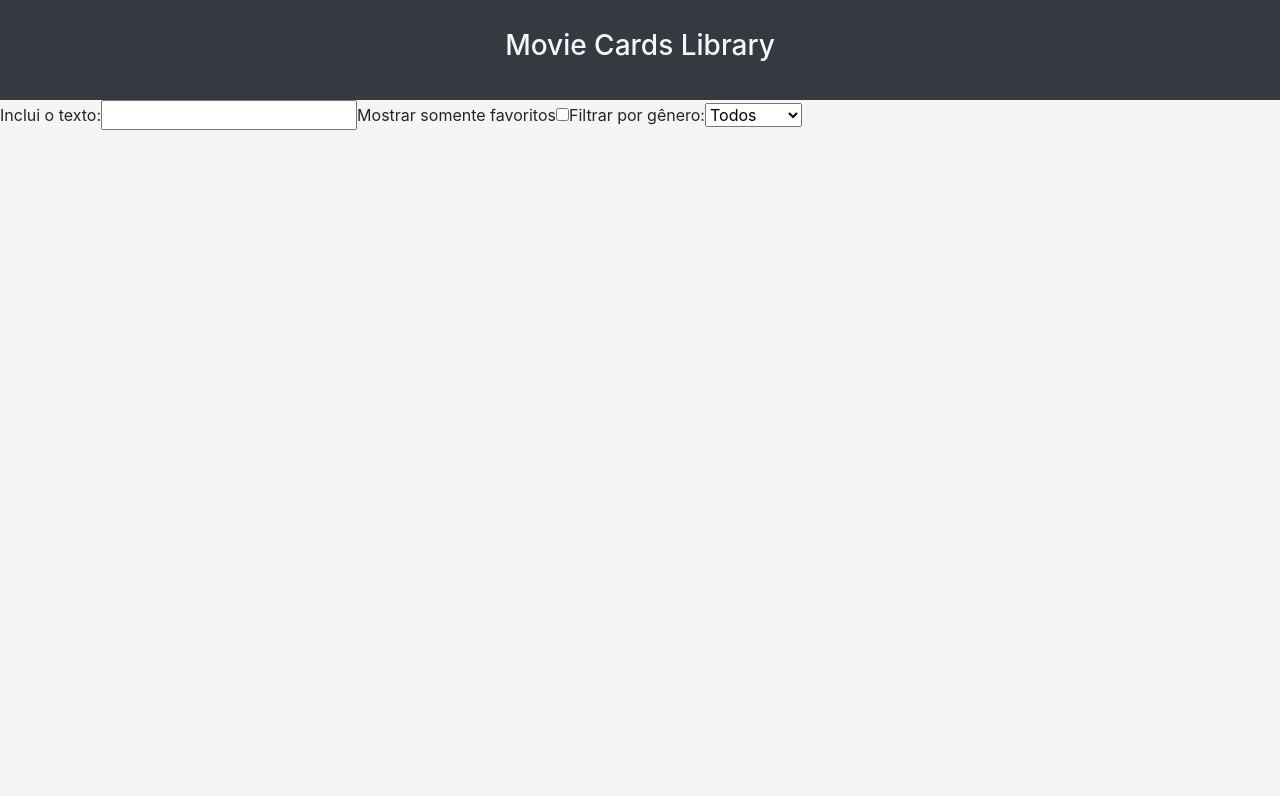
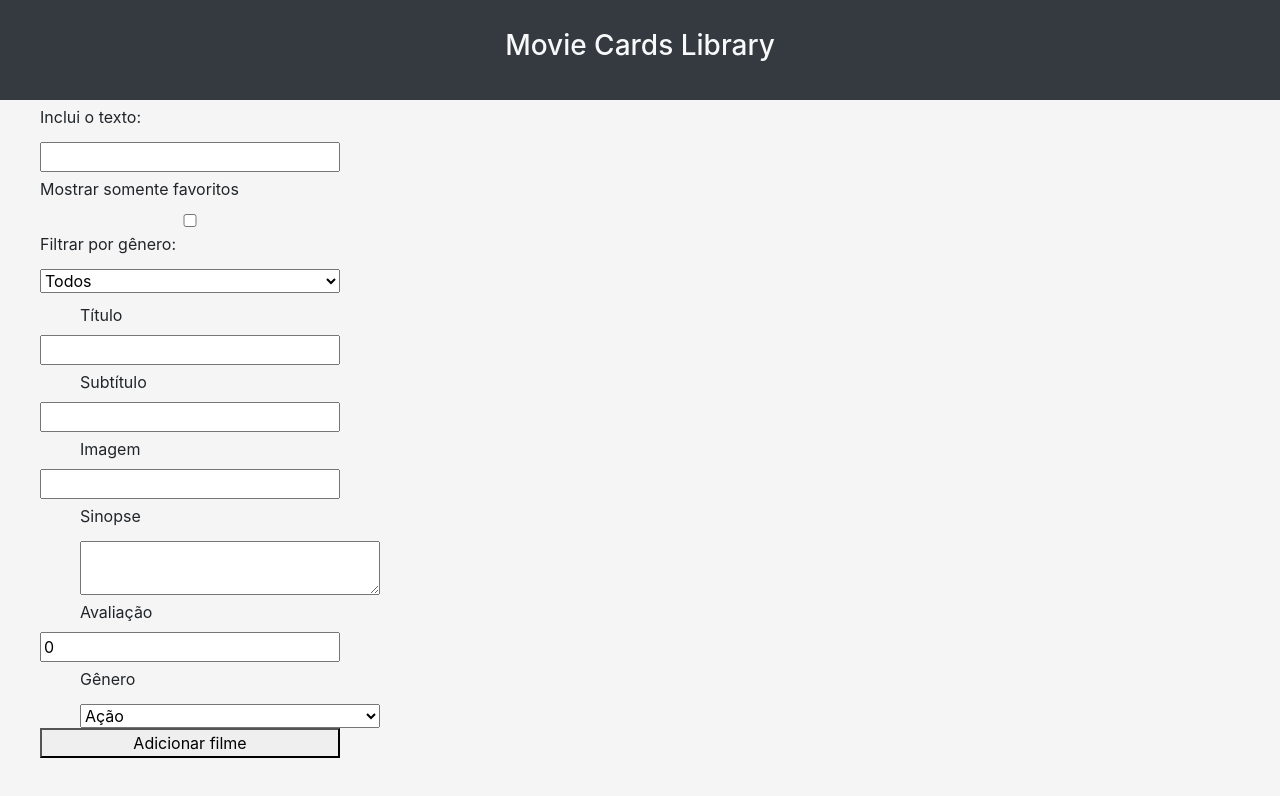
Before and after one commit to tryber/sd-04-block12-project-movie-card-library-stateful, a React (Create React App) app: page / in a window 1280 px wide. Shown: the top 796 px of the page. Built offline with nearby package versions, Linux system fonts and the light colour scheme.

Commit message:
so pra ver de quale

```diff
--- a/src/App.css
+++ b/src/App.css
@@ -81,3 +81,14 @@ body {
   justify-content: flex-end;
   padding: 12px 20px;
 }
+
+.addMovie, .searchBar {
+  display: flex;
+  flex-direction: column;
+}
+
+.addMovie, .searchBar input, textarea, label, select {
+  margin-left: 40px;
+  margin-top: 5px;
+  width: 300px;
+}
--- a/src/App.js
+++ b/src/App.js
@@ -1,7 +1,7 @@
 import React from 'react';
 import './App.css';
 import SearchBar from './components/SearchBar';
-
+import AddMovie from './components/AddMovie';
 import Header from './components/Header';
 
 function App() {
@@ -9,6 +9,7 @@ function App() {
     <div className="App">
       <Header />
       <SearchBar />
+      <AddMovie />
     </div>
   );
 }
--- a/src/components/AddMovie.jsx
+++ b/src/components/AddMovie.jsx
@@ -1,2 +1,92 @@
 // implement AddMovie component here
 // necessita de estados a serem gerenciados
+
+import React from 'react';
+
+class AddMovie extends React.Component {
+  constructor(props) {
+    super(props);
+
+    this.state = {
+      subtitle: '',
+      title: '',
+      imagePath: '',
+      storyline: '',
+      rating: 0,
+      genre: 'action',
+    };
+  }
+
+  //   handleInputChange(e) {
+  //     this.setState({
+  //         [e.target.name]: e.target.value
+  //     });
+  // }
+
+  render() {
+    const { onClick, callback } = this.props;
+    return (
+      <form className="addMovie">
+        {/* primeiro input -> titulo */}
+        <label name="title">Título</label>
+        <input
+          type="text"
+          name="title"
+          value={this.state.title}
+          onChange={e => this.setState({ title: e.target.value })}
+        />
+
+        {/* segundo input -> subtitulo */}
+        <label name="subtitle">Subtítulo</label>
+        <input
+          type="text"
+          name="subtitle"
+          value={this.state.subtitle}
+          onChange={e => this.setState({ subtitle: e.target.value })}
+        />
+
+        {/* terceiro input -> imagepath */}
+        <label name="image">Imagem</label>
+        <input
+          type="text"
+          name="imagepath"
+          value={this.state.imagePath}
+          onChange={e => this.setState({ imagePath: e.target.value })}
+        />
+
+        {/* quarto input -> textarea da sinopse */}
+        <label name="sinopse">Sinopse</label>
+        <textarea
+          name="sinopse"
+          value={this.state.storyline}
+          onChange={e => this.setState({ storyline: e.target.value })}
+        />
+
+        {/* quinto input -> avaliação */}
+        <label name="rating">Avaliação</label>
+        <input
+          type="number"
+          name="rating"
+          value={this.state.rating}
+          onChange={e => this.setState({ rating: e.value })}
+        />
+
+        {/* sexto input -> select genero */}
+        <label name="gender">Gênero</label>
+        <select
+          value={this.state.genre}
+          onChange={e => this.setState({ genre: e.target.value })}
+        >
+          <option value="action">Ação</option>
+          <option value="comedy">Comédia</option>
+          <option value="thriller">Suspense</option>
+        </select>
+
+        {/* setimo input -> botao submit */}
+        <button onClick={onClick => this.state}>Adicionar filme</button>
+      </form>
+    );
+  }
+}
+
+export default AddMovie;
--- a/src/components/SearchBar.jsx
+++ b/src/components/SearchBar.jsx
@@ -14,7 +14,7 @@ class SearchBar extends React.Component {
     } = this.props;
 
     return (
-      <form>
+      <form className="searchBar">
         <label name="searchtext">Inclui o texto:</label>
         <input
           type="text"
```
